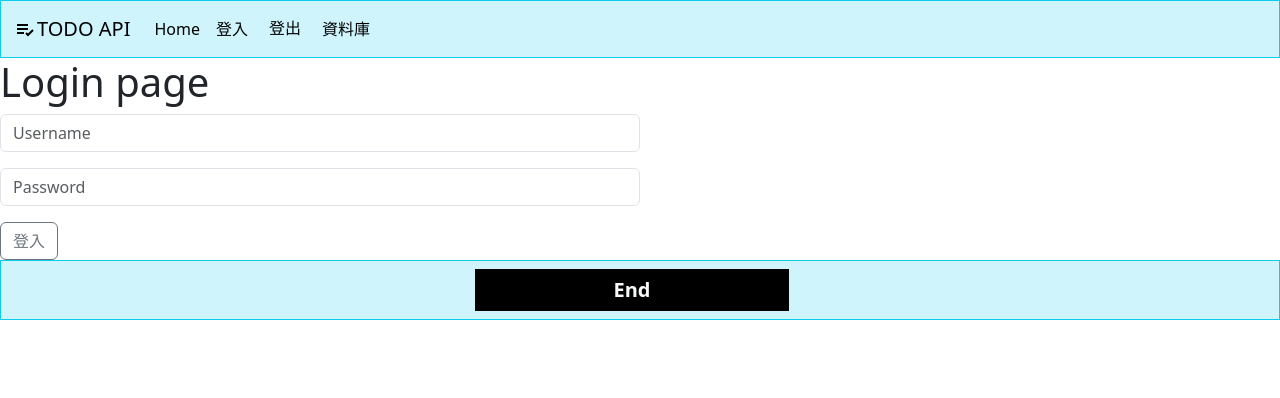
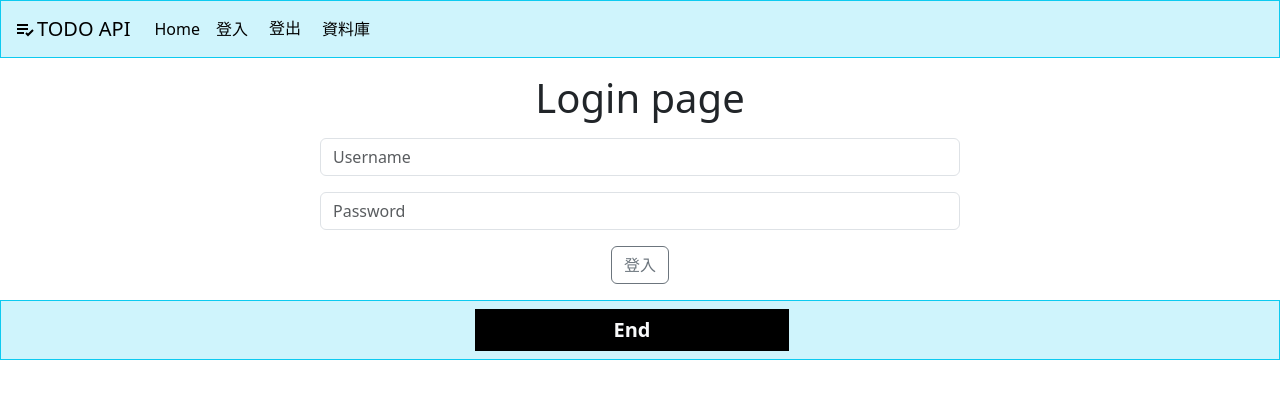
Before and after one commit to Kugimiya0204/to-do-pre, a Vue app: page /user/login in a window 1280 px wide. Shown: the top 398 px of the page. Built offline with nearby package versions, Linux system fonts and the light colour scheme; a web font is replaced by a local one.

Commit message:
feat css

```diff
--- a/src/stores/counter.js
+++ b/src/stores/counter.js
@@ -22,14 +22,12 @@ export const useUserStore = defineStore('user', () => {
     }
   ]
 
-  const Loginuser = ref(
-    computed(() => {
-      const user = userList.find(
-        (check) => check.username == username.value && check.password == password.value
-      )
-      return user
-    })
-  )
+  const Loginuser = computed(() => {
+    const user = userList.find(
+      (check) => check.username == username.value && check.password == password.value
+    )
+    return user
+  })
 
   function userlogin(un, pw) {
     username.value = un
--- a/src/views/login/LoginPage.vue
+++ b/src/views/login/LoginPage.vue
@@ -1,12 +1,14 @@
 <template>
-  <h1>Login page</h1>
-  <div class="input-group mb-3 inputcss">
-    <input type="text" class="form-control" placeholder="Username" v-model="username" />
+  <div class="area">
+    <h1 class="my-3">Login page</h1>
+    <div class="input-group mb-3">
+      <input type="text" class="form-control" placeholder="Username" v-model="username" />
+    </div>
+    <div class="input-group mb-3">
+      <input type="text" class="form-control" placeholder="Password" v-model="password" />
+    </div>
+    <button class="btn btn-outline-secondary mb-3" type="button" @click="login">登入</button>
   </div>
-  <div class="input-group mb-3 inputcss">
-    <input type="text" class="form-control" placeholder="Password" v-model="password" />
-  </div>
-  <button class="btn btn-outline-secondary" type="button" @click="login">登入</button>
 </template>
 
 <script setup>
@@ -32,8 +34,9 @@ function login() {
 </script>
 
 <style scoped>
-.inputcss {
+.area {
+  text-align: center;
   width: 50%;
-  text-align: center;
+  margin-left: 25%;
 }
 </style>
```
